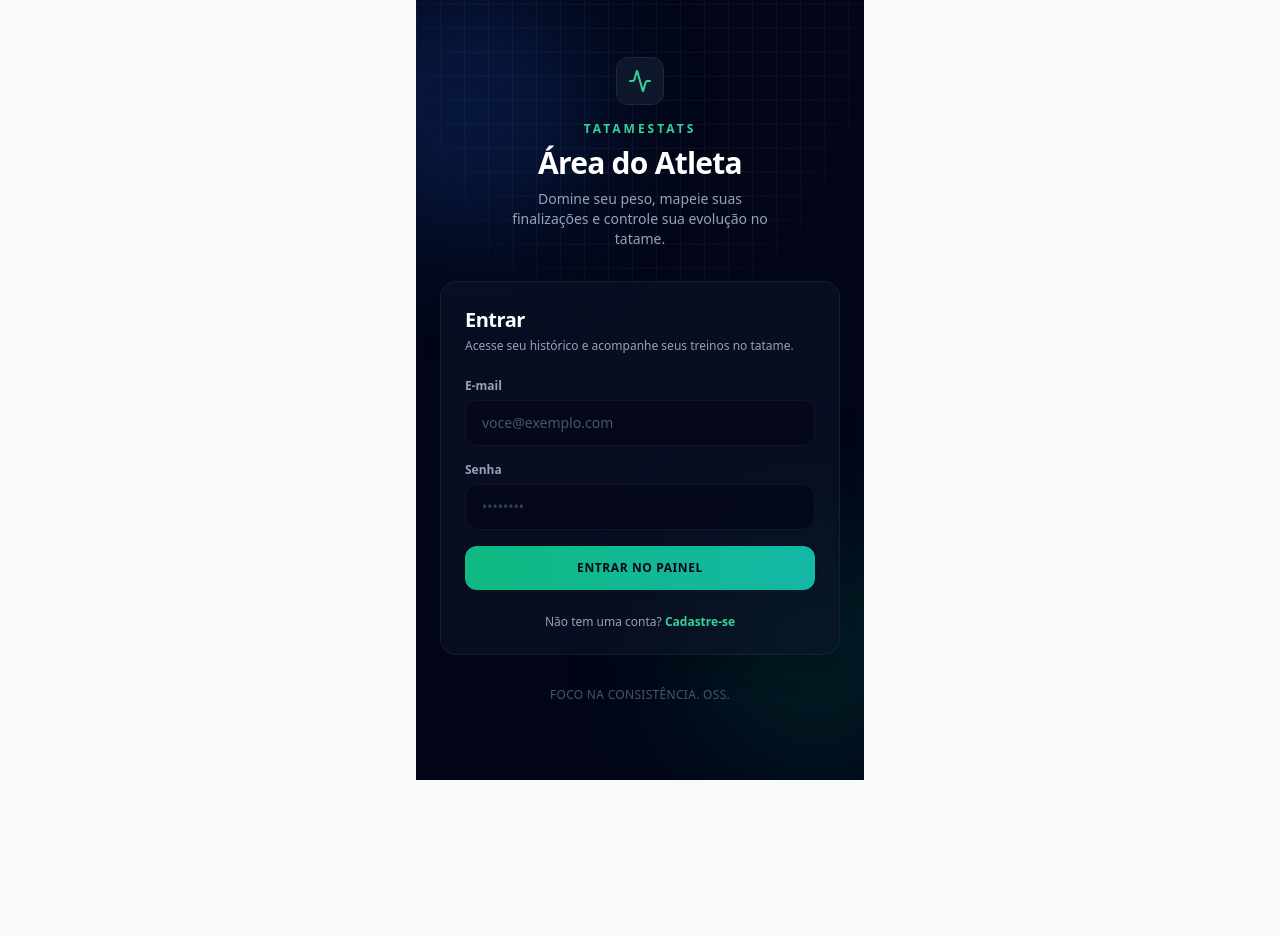
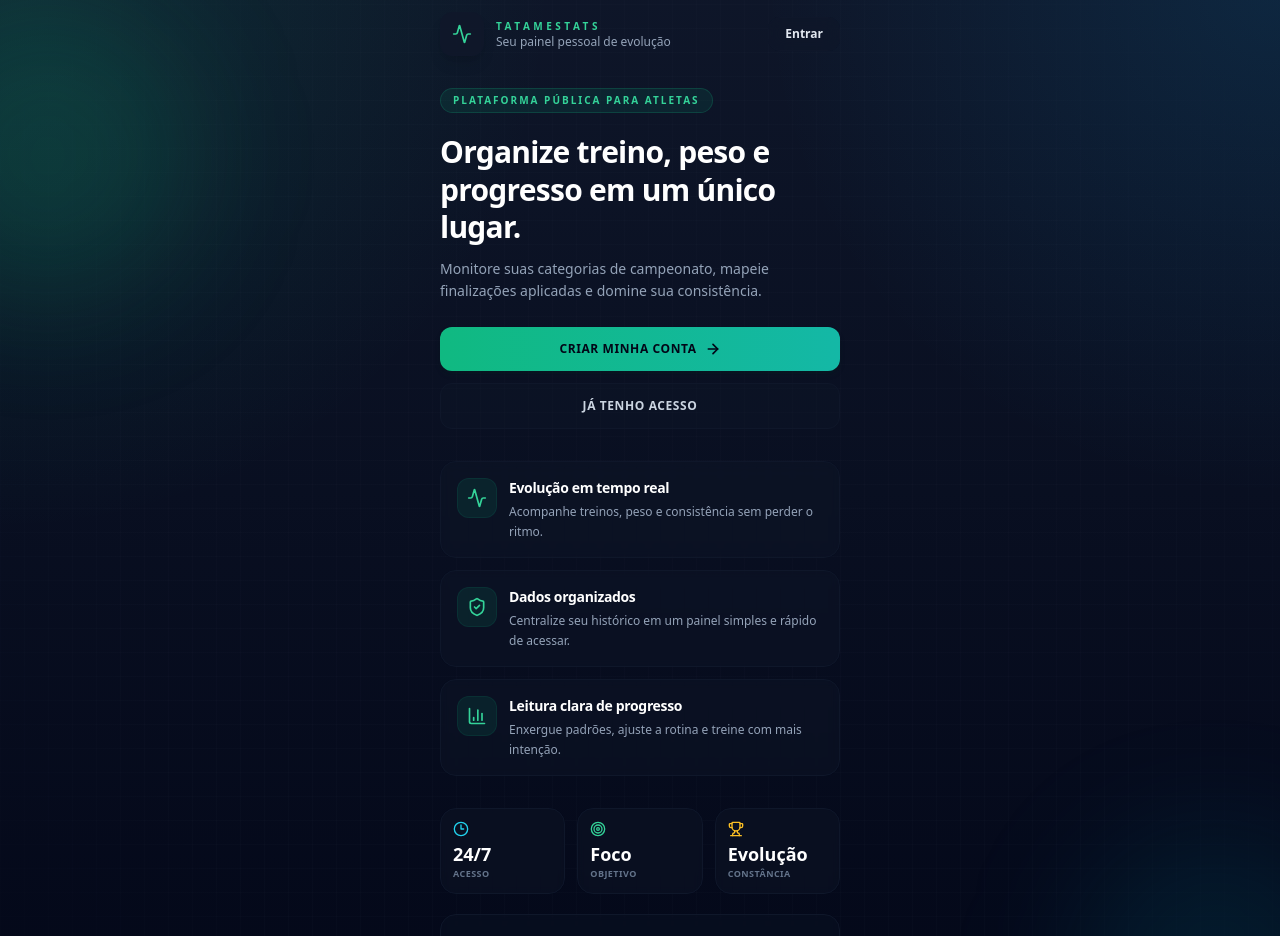
Before and after one commit to jagaldino/tatamestats, a React (Vite) app: page / in a window 1280 px wide. Before the commit this address led to /login. Shown: the part 20-956 px from the top of the page. Before the commit the page ends 800 px from the top, so only its background shows below. Built offline with nearby package versions, Linux system fonts and the light colour scheme.

Commit message:
feat(landing): adicionar página de boas-vindas e redirecionamento para usuários autenticados

```diff
--- a/dev-dist/sw.js
+++ b/dev-dist/sw.js
@@ -78,7 +78,7 @@ define(['./workbox-d4222c5a'], (function (workbox) { 'use strict';
    */
   workbox.precacheAndRoute([{
     "url": "/index.html",
-    "revision": "0.62e7lgr4gsg"
+    "revision": "0.cd47o4jqmc"
   }], {});
   workbox.cleanupOutdatedCaches();
   workbox.registerRoute(new workbox.NavigationRoute(workbox.createHandlerBoundToURL("/index.html"), {
--- a/src/app/router/index.tsx
+++ b/src/app/router/index.tsx
@@ -4,6 +4,7 @@ import { PublicLayout } from "@/app/layouts/PublicLayout";
 import { RequireAuth } from "@/app/router/guards/RequireAuth";
 import { RequireGuest } from "@/app/router/guards/RequireGuest";
 import { PATHS } from "@/app/router/paths";
+import { LandingPage } from "@/pages/public/LandingPage";
 import { DashboardPage } from "@/pages/dashboard/DashboardPage";
 import { LoginPage } from "@/pages/auth/LoginPage";
 import { RegisterPage } from "@/pages/auth/RegisterPage";
@@ -19,7 +20,7 @@ import { WeightPage } from "@/pages/weight/WeightPage";
 export const router = createBrowserRouter([
   {
     path: PATHS.root,
-    element: <Navigate to={PATHS.auth.login} replace />,
+    element: <LandingPage />,
   },
   {
     element: <RequireGuest />,
--- a/src/pages/dashboard/DashboardPage.tsx
+++ b/src/pages/dashboard/DashboardPage.tsx
@@ -1,5 +1,3 @@
-import { Link } from "react-router-dom";
-import { PATHS } from "@/app/router/paths";
 import {
   selectCurrentUser,
   useAuthStore,
--- /dev/null
+++ b/src/pages/public/LandingPage.tsx
@@ -0,0 +1,199 @@
+import { Navigate, Link } from "react-router-dom";
+import {
+  Activity,
+  ArrowRight,
+  BarChart3,
+  Clock3,
+  ShieldCheck,
+  Target,
+  Trophy,
+} from "lucide-react";
+import { PATHS } from "@/app/router/paths";
+import { useAuthStore } from "@/domains/auth/store/useAuthStore";
+
+const highlights = [
+  {
+    icon: Activity,
+    title: "Evolução em tempo real",
+    description: "Acompanhe treinos, peso e consistência sem perder o ritmo.",
+  },
+  {
+    icon: ShieldCheck,
+    title: "Dados organizados",
+    description:
+      "Centralize seu histórico em um painel simples e rápido de acessar.",
+  },
+  {
+    icon: BarChart3,
+    title: "Leitura clara de progresso",
+    description:
+      "Enxergue padrões, ajuste a rotina e treine com mais intenção.",
+  },
+];
+
+const steps = [
+  "Crie sua conta e salve seu perfil de atleta.",
+  "Registre treinos, peso e evolução ao longo da semana.",
+  "Use os dados para ajustar o foco e evoluir com consistência.",
+];
+
+export function LandingPage() {
+  const isAuthenticated = useAuthStore((state) => state.isAuthenticated);
+
+  if (isAuthenticated) {
+    return <Navigate to={PATHS.app.dashboard} replace />;
+  }
+
+  return (
+    <main className="relative min-h-screen overflow-hidden bg-slate-950 text-slate-50">
+      {/* Background dinâmico em gradiente e malha de grid */}
+      <div className="absolute inset-0 bg-[radial-gradient(circle_at_top_left,_rgba(16,185,129,0.15),_transparent_32%),radial-gradient(circle_at_top_right,_rgba(14,165,233,0.12),_transparent_30%),linear-gradient(to_bottom,_rgba(15,23,42,0.95),_rgba(2,6,23,1))]" />
+      <div className="absolute inset-0 bg-[linear-gradient(to_right,rgba(148,163,184,0.05)_1px,transparent_1px),linear-gradient(to_bottom,rgba(148,163,184,0.05)_1px,transparent_1px)] bg-[size:24px_24px] opacity-40 [mask-image:radial-gradient(circle_at_center,black_60%,transparent_100%)]" />
+      <div className="pointer-events-none absolute -left-24 top-8 h-72 w-72 rounded-full bg-emerald-500/15 blur-3xl" />
+      <div className="pointer-events-none absolute -right-20 bottom-4 h-72 w-72 rounded-full bg-cyan-500/10 blur-3xl" />
+
+      <div className="relative mx-auto flex min-h-screen w-full max-w-md flex-col px-6 py-8">
+        {/* Header / Branding */}
+        <header className="flex items-center justify-between">
+          <div className="flex items-center gap-3">
+            <div className="flex h-11 w-11 items-center justify-center rounded-xl border border-slate-900 bg-slate-900/80 shadow-lg">
+              <Activity className="h-5 w-5 text-emerald-400" />
+            </div>
+            <div className="text-left">
+              <p className="text-[10px] font-bold uppercase tracking-[0.35em] text-emerald-400">
+                TatameStats
+              </p>
+              <p className="text-xs text-slate-400">
+                Seu painel pessoal de evolução
+              </p>
+            </div>
+          </div>
+
+          <Link
+            to={PATHS.auth.login}
+            className="rounded-xl border border-slate-900 bg-slate-900/40 px-4 py-2 text-xs font-semibold text-slate-200 backdrop-blur transition hover:bg-slate-900 hover:text-white active:scale-95"
+          >
+            Entrar
+          </Link>
+        </header>
+
+        {/* Seção Principal / Hero */}
+        <section className="flex flex-1 flex-col justify-center py-8 text-left">
+          <div className="inline-flex w-fit items-center gap-2 rounded-full border border-emerald-500/20 bg-emerald-500/10 px-3 py-1 text-[10px] font-bold uppercase tracking-[0.2em] text-emerald-400">
+            Plataforma pública para atletas
+          </div>
+
+          <h1 className="mt-5 text-3xl font-extrabold leading-tight tracking-tight text-white">
+            Organize treino, peso e progresso em um único lugar.
+          </h1>
+
+          <p className="mt-3 text-sm leading-relaxed text-slate-400">
+            Monitore suas categorias de campeonato, mapeie finalizações
+            aplicadas e domine sua consistência.
+          </p>
+
+          {/* Chamadas para Ação */}
+          <div className="mt-6 flex flex-col gap-3">
+            <Link
+              to={PATHS.auth.register}
+              className="inline-flex items-center justify-center gap-2 rounded-xl bg-gradient-to-r from-emerald-500 to-teal-500 py-3.5 text-xs font-bold uppercase tracking-wider text-slate-950 shadow-md shadow-emerald-950/20 transition hover:brightness-110 active:scale-[0.99]"
+            >
+              Criar minha conta
+              <ArrowRight className="h-4 w-4 stroke-[2.5]" />
+            </Link>
+            <Link
+              to={PATHS.auth.login}
+              className="inline-flex items-center justify-center rounded-xl border border-slate-900 bg-slate-900/30 py-3.5 text-xs font-bold uppercase tracking-wider text-slate-300 transition hover:bg-slate-900/50 hover:text-white"
+            >
+              Já tenho acesso
+            </Link>
+          </div>
+
+          {/* Destaques (Cards) */}
+          <div className="mt-8 grid gap-3">
+            {highlights.map((item) => {
+              const Icon = item.icon;
+
+              return (
+                <article
+                  key={item.title}
+                  className="rounded-2xl border border-slate-900 bg-slate-900/40 p-4 backdrop-blur-sm"
+                >
+                  <div className="flex items-start gap-3">
+                    <div className="flex h-10 w-10 shrink-0 items-center justify-center rounded-xl bg-emerald-500/10 text-emerald-400 border border-emerald-500/10">
+                      <Icon className="h-5 w-5" />
+                    </div>
+                    <div>
+                      <h2 className="text-sm font-bold text-white tracking-tight">
+                        {item.title}
+                      </h2>
+                      <p className="mt-1 text-xs leading-relaxed text-slate-400">
+                        {item.description}
+                      </p>
+                    </div>
+                  </div>
+                </article>
+              );
+            })}
+          </div>
+        </section>
+
+        {/* Pilares Rápidos */}
+        <section className="grid grid-cols-3 gap-3 pb-5">
+          <article className="rounded-2xl border border-slate-900 bg-slate-900/40 p-3 flex flex-col justify-between backdrop-blur-sm text-left">
+            <Clock3 className="h-4 w-4 text-cyan-400" />
+            <div>
+              <p className="mt-2 text-lg font-bold text-white leading-none">
+                24/7
+              </p>
+              <p className="mt-1 text-[9px] uppercase tracking-wider text-slate-500 font-bold">
+                Acesso
+              </p>
+            </div>
+          </article>
+          <article className="rounded-2xl border border-slate-900 bg-slate-900/40 p-3 flex flex-col justify-between backdrop-blur-sm text-left">
+            <Target className="h-4 w-4 text-emerald-400" />
+            <div>
+              <p className="mt-2 text-lg font-bold text-white leading-none">
+                Foco
+              </p>
+              <p className="mt-1 text-[9px] uppercase tracking-wider text-slate-500 font-bold">
+                Objetivo
+              </p>
+            </div>
+          </article>
+          <article className="rounded-2xl border border-slate-900 bg-slate-900/40 p-3 flex flex-col justify-between backdrop-blur-sm text-left">
+            <Trophy className="h-4 w-4 text-amber-400" />
+            <div>
+              <p className="mt-2 text-lg font-bold text-white leading-none">
+                Evolução
+              </p>
+              <p className="mt-1 text-[9px] uppercase tracking-wider text-slate-500 font-bold">
+                Constância
+              </p>
+            </div>
+          </article>
+        </section>
+
+        {/* Bloco explicativo: Como Funciona */}
+        <section className="rounded-2xl border border-slate-900 bg-slate-900/30 p-5 text-left backdrop-blur-sm">
+          <p className="text-[10px] uppercase tracking-[0.25em] text-emerald-400 font-bold">
+            Como funciona
+          </p>
+          <div className="mt-4 space-y-3.5">
+            {steps.map((step, index) => (
+              <div key={step} className="flex gap-3 items-start">
+                <div className="flex h-6 w-6 shrink-0 items-center justify-center rounded-full bg-emerald-500/10 text-[11px] font-bold text-emerald-400 border border-emerald-500/10">
+                  {index + 1}
+                </div>
+                <p className="text-xs leading-relaxed text-slate-300 pt-0.5">
+                  {step}
+                </p>
+              </div>
+            ))}
+          </div>
+        </section>
+      </div>
+    </main>
+  );
+}
```
